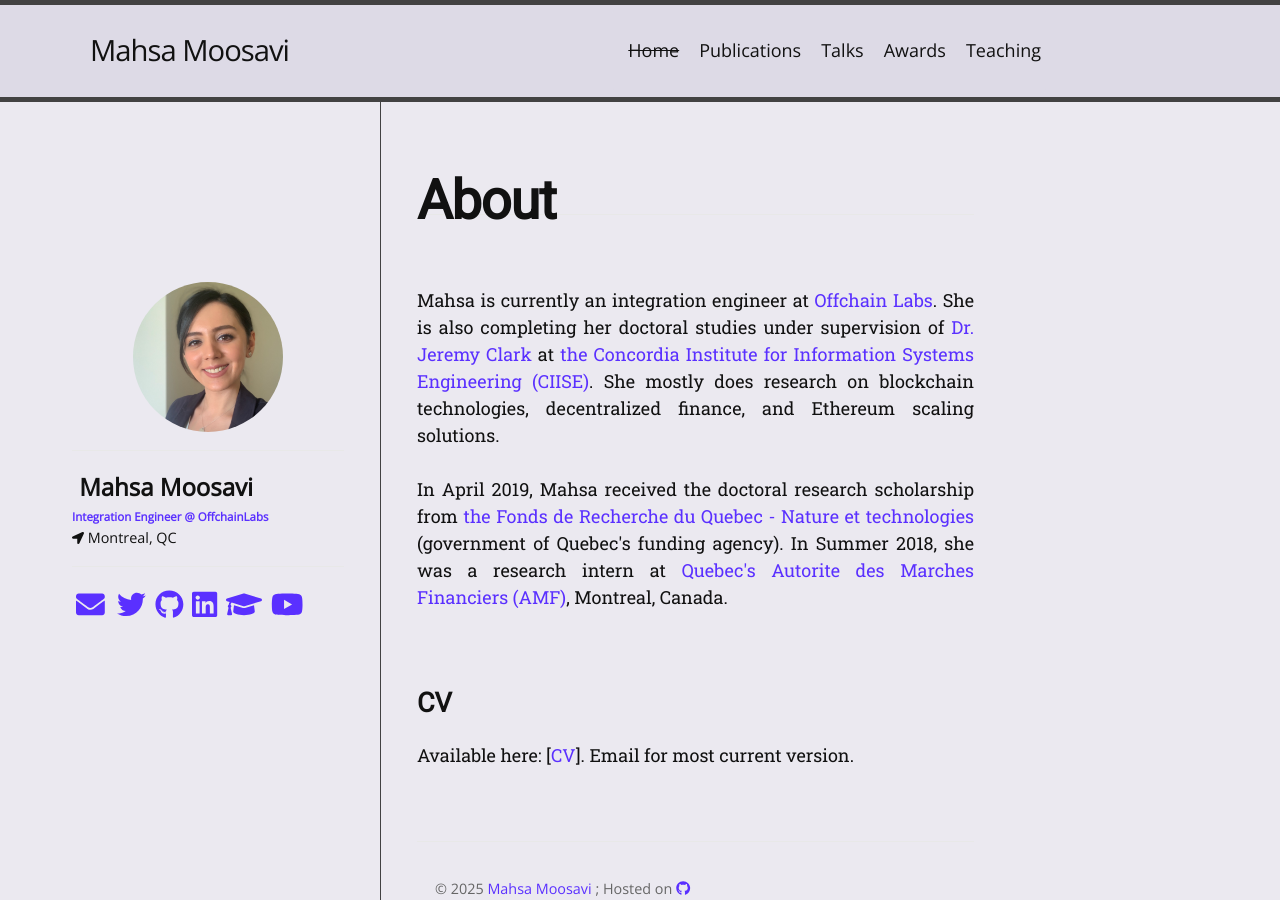
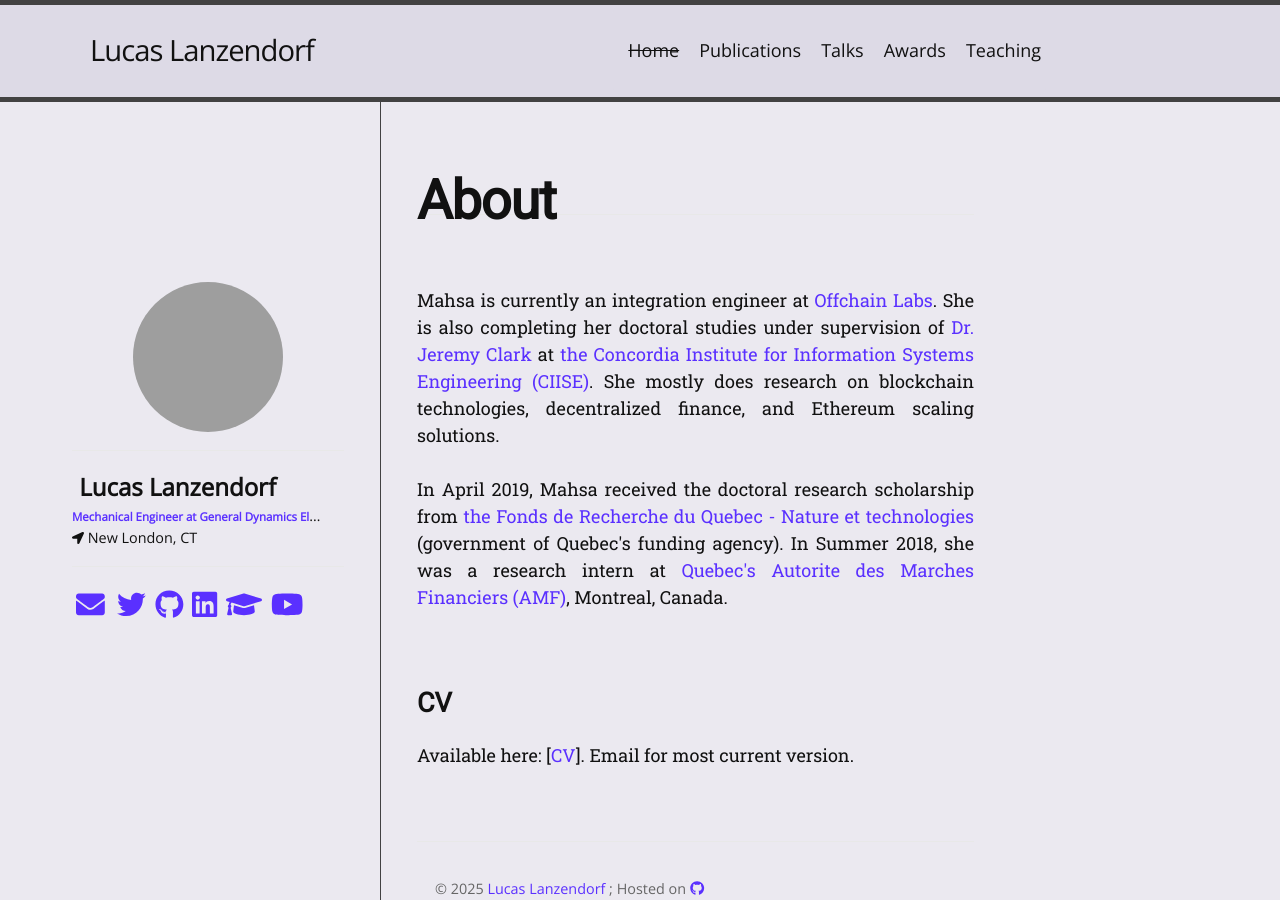
Before and after one commit to Lanzendorf/lanzendorf.github.io, a Jekyll site: the page built from index.html, in a window 1280 px wide. Built offline with Jekyll 4.4.1, drawn with Linux system fonts in a browser that asks for light colours; nearby versions of some CDN libraries; some web fonts are replaced; the list of posts is cut into pages by our own code; grey boxes are pictures that could not be loaded.

Commit message:
Update _config.yml

```diff
--- a/_config.yml
+++ b/_config.yml
@@ -1,11 +1,11 @@
-title: Mahsa Moosavi
+title: Lucas Lanzendorf
 
-author: Mahsa Moosavi
-job: Integration Engineer @ OffchainLabs
-location: "Montreal, QC"
-avatar: /pictures/Moosavi.jpg
-email: mmoosavi@offchainlabs.com
-url: mahsamoosavi.com
+author: Lucas Lanzendorf
+job: Mechanical Engineer at General Dynamics Electric Boat
+location: "New London, CT"
+avatar: /pictures/rumeformal.jpg
+email: lucaslanzendorf@gmail.com
+url: lanzendorf.us
 
 
 skin: daylight
```
